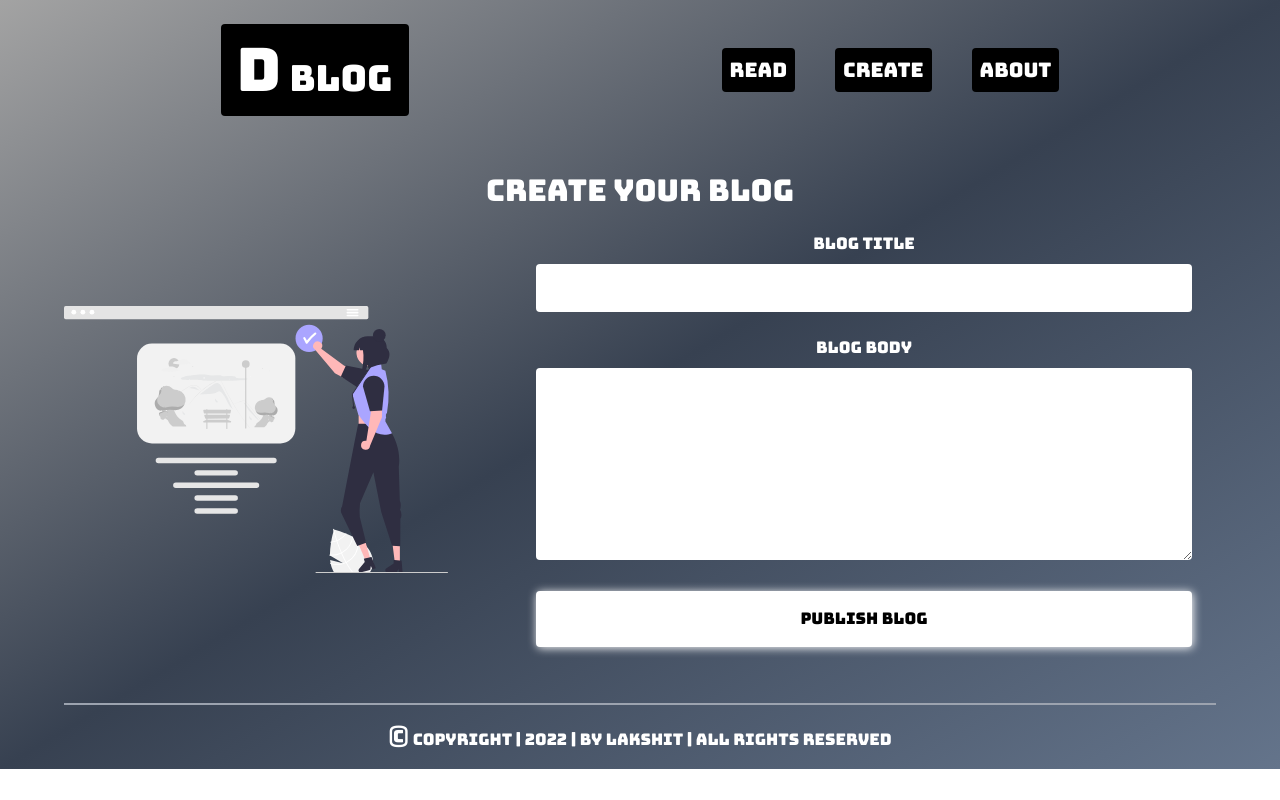
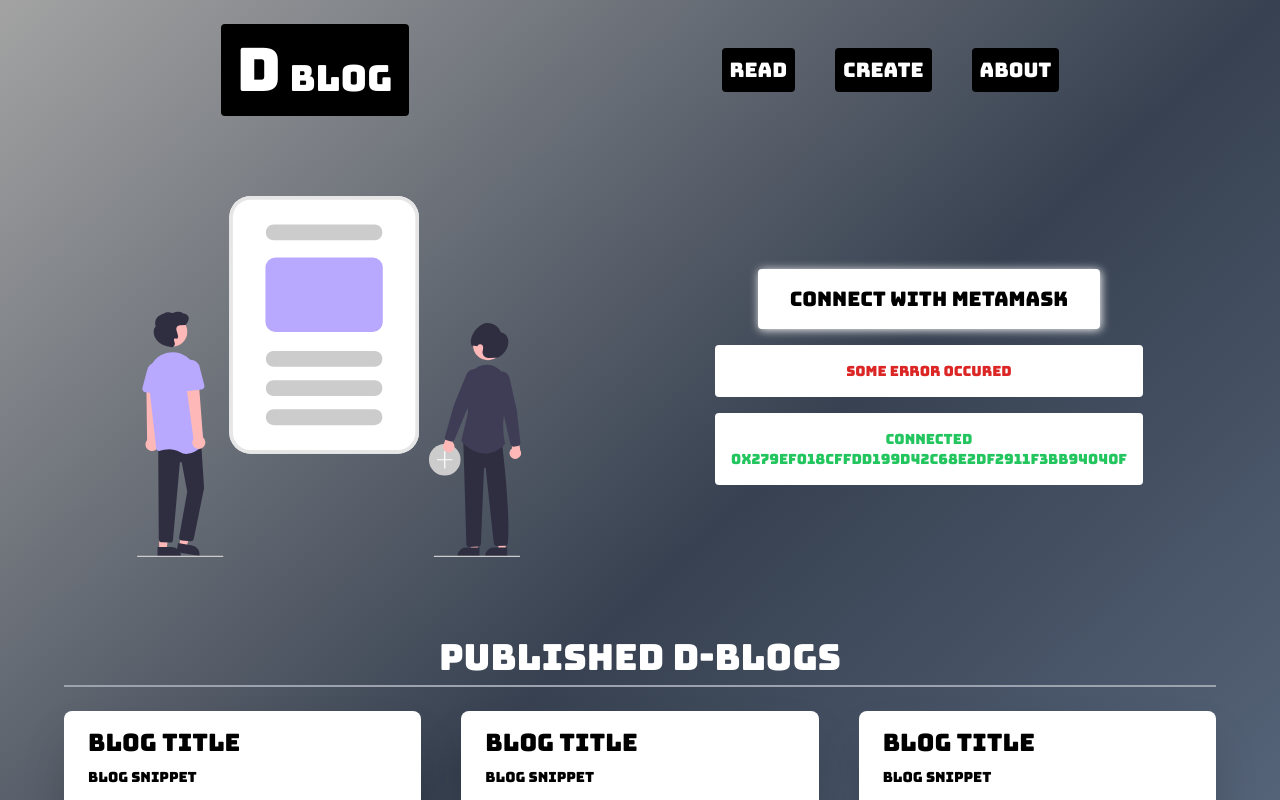
Before and after one commit to Lakshit-Chiranjiv/D-Blog-Dapp, a React (Vite) app in the folder client/: page / in a window 1280 px wide. Shown: the top 800 px of the page. Built offline with nearby package versions, Linux system fonts and the light colour scheme.

Commit message:
initial home page state

```diff
--- a/client/src/App.jsx
+++ b/client/src/App.jsx
@@ -10,7 +10,7 @@ import Hero from './components/Hero'
 import Nav from './components/Nav'
 
 function App() {
-  const [page,setPage] = useState('create')
+  const [page,setPage] = useState('home')
 
   return (
     <div className="App bg-gradient-to-tl from-slate-500 via-gray-700 to-neutral-400 mb-0">
```
